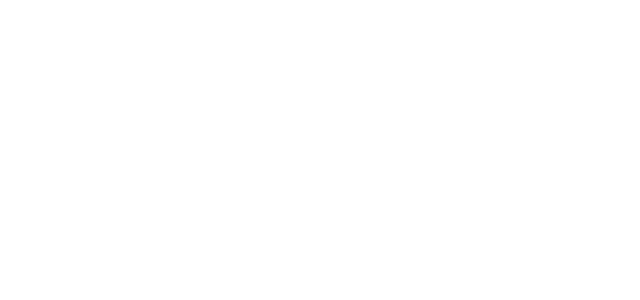
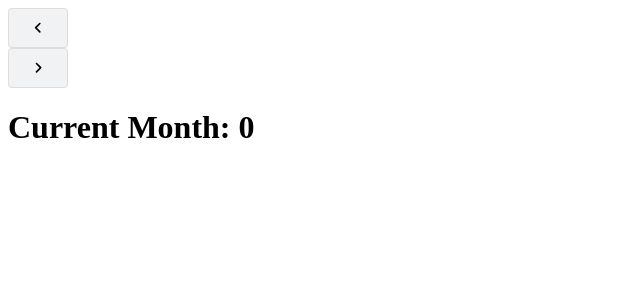
Before and after one commit to roberth6060/react-calender-app, a React (Create React App) app: page / in a window 1280 px wide. Shown: the top 300 px of the page, without its empty margins (0-640 px from the left). Built offline with nearby package versions, Linux system fonts and the light colour scheme.

Commit message:
added left and right arrow functionality and install fontawesome

```diff
--- a/src/App.tsx
+++ b/src/App.tsx
@@ -1,21 +1,11 @@
-import React from 'react';
-import moment from 'moment';
 
-const months = moment.months();
-const year = new Date().getFullYear();
-const day = moment.now();
+import Calendar from "./components/Calender/Calender";
 
-console.log(months);
-console.log(day)
+export default function App() {
 
-
-
-function App() {
   return (
-    <div className="App">
-
-    </div>
+   <>
+    <Calendar/>
+   </>
   );
 }
-
-export default App;
--- /dev/null
+++ b/src/components/Calender/Calender.tsx
@@ -0,0 +1,30 @@
+import moment from "moment";
+import { useState } from "react";
+import { FontAwesomeIcon } from "@fortawesome/react-fontawesome";
+import { faAngleLeft, faAngleRight } from "@fortawesome/free-solid-svg-icons";
+import { ArrowButton } from "./style/Calender-style";
+
+const Calendar = ()=> {
+  const [curMonth, setCurMonth] = useState(0);
+
+
+  /**
+   * Function - handle upating month on click
+   */
+  const handleLeftArrow = ()=> {
+    setCurMonth(curMonth - 1)
+    }
+   const handleRigthArrow = ()=> {
+    setCurMonth(curMonth + 1)
+    }
+
+  return (<>
+    <ArrowButton onClick={handleLeftArrow} type="submit">
+       <FontAwesomeIcon icon={faAngleLeft} />
+    </ArrowButton>
+    <ArrowButton onClick={handleRigthArrow}  type="submit"> <FontAwesomeIcon icon={faAngleRight} /></ArrowButton>
+
+    <h1>Current Month: {curMonth}</h1>
+  </>)
+}
+export default Calendar;
--- /dev/null
+++ b/src/components/Calender/style/Calender-style.tsx
@@ -0,0 +1,13 @@
+import styled from "styled-components";
+
+export const ArrowButton = styled.button`
+  width: 60px;
+  height: 40px;
+  border-radius: 0.25em;
+  display: flex;
+  align-items: center;
+  justify-content: center;
+  cursor: pointer;
+  background: #f1f2f3;
+  border: 1px solid #ddd;
+`
```
Also changed, not shown: package.json (+7 -0 lines), src/container/index.tsx (added, +7 -0 lines), 2 other files (tests, documents, lock files or other folders).
